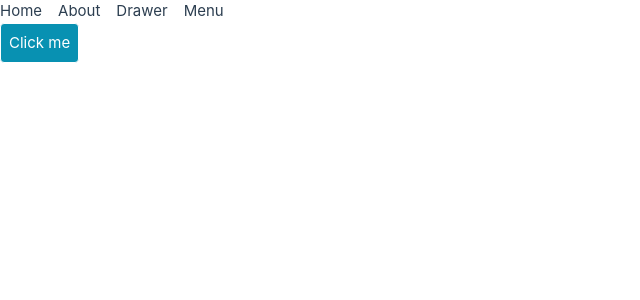
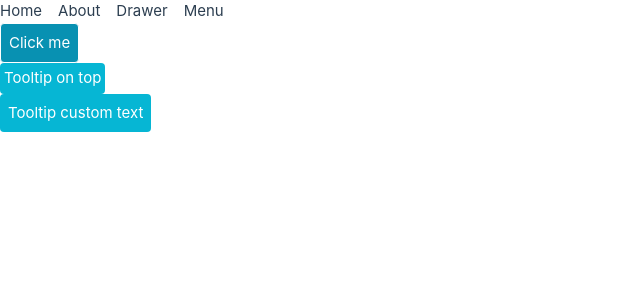
Before and after one commit to brey-soeng/vue-project-component, a Vue app: page /en/drawer in a window 1280 px wide. Shown: the top 300 px of the page, without its empty margins (0-640 px from the left). Built offline with nearby package versions, Linux system fonts and the light colour scheme.

Commit message:
update tooltip component

```diff
--- a/package.json
+++ b/package.json
@@ -26,6 +26,7 @@
     "eslint-plugin-vue": "^9.9.0",
     "lodash": "^4.17.21",
     "postcss": "^8.4.21",
+    "postcss-nesting": "^11.2.2",
     "prettier": "^2.8.4",
     "tailwindcss": "^3.3.1",
     "vee-validate": "^4.8.4",
--- a/postcss.config.js
+++ b/postcss.config.js
@@ -1,6 +1,7 @@
 module.exports = {
   plugins: {
+    'tailwindcss/nesting': 'postcss-nesting',
     tailwindcss: {},
-    autoprefixer: {},
-  },
+    autoprefixer: {}
+  }
 }
--- a/src/components/NavMenu/NavMenu.vue
+++ b/src/components/NavMenu/NavMenu.vue
@@ -2,19 +2,25 @@
   <div class="flex grow flex-col gap-y-5 overflow-y-auto bg-white dark:bg-secondary-900 px-6">
     <nav class="flex flex-1 flex-col">
       <ul role="list" class="flex flex-1 flex-col">
+        <li>
+          <ul role="list" class="space-y-1">
             <NavMenuItem
               v-for="items in navigation"
               :items="items"
               :key="items.name"
               :indent="indent"
+              :navigatMenu="navigation"
+              @click="(subItem) => $emit('click', subItem)"
             />
+          </ul>
+        </li>
       </ul>
     </nav>
   </div>
 </template>
 <script setup>
 import NavMenuItem from './NavMenuItem.vue'
-import { ref } from 'vue'
+import { ref, watch } from 'vue'
 const props = defineProps({
   menuList: {
     type: [Object, Array],
@@ -27,5 +33,8 @@ const props = defineProps({
     default: '0'
   }
 })
+watch(props.menuList, (value) => {
+  navigation.value = value
+})
 const navigation = ref(props.menuList)
 </script>
--- a/src/components/NavMenu/NavMenuItem.vue
+++ b/src/components/NavMenu/NavMenuItem.vue
@@ -1,39 +1,43 @@
 <template>
-  <li>
-    <ul role="list" class="space-y-1">
-      <li @click="handleClick(item)">
+  <li @click="handleClick(list)">
     <RouterLink
-          v-if="!item?.children"
-          :to="item?.path"
+      v-if="!list?.children"
+      :to="list?.path"
       :class="[
-            'group flex gap-x-3 rounded-md p-2 text-sm leading-6 font-semibold text-default-500 dark:text-white hover:text-secondary-700  hover:bg-opacity-50 hover:dark:text-white hover:dark:text-opacity-80 hover:dark:bg-secondary-700 hover:dark:bg-opacity-50 hover:bg-default-100'
+        list.meta.current
+          ? 'bg-default-100 text-secondary-700  dark:bg-secondary-700  dark:bg-opacity-50'
+          : 'text-default-700',
+        'group flex gap-x-3 rounded-md p-2 text-sm leading-6 font-semibold  dark:text-white hover:text-secondary-700  hover:bg-opacity-50 hover:dark:text-white hover:dark:text-opacity-80 hover:dark:bg-secondary-700 hover:dark:bg-opacity-50 hover:bg-default-100'
       ]"
     >
-          <SvgIcon v-if="item?.meta?.icon" :name="item?.meta?.icon" />
+      <SvgIcon v-if="list?.meta?.icon" :name="list?.meta?.icon" />
       <span
         v-else
         :class="[
           'flex h-6 w-6 shrink-0 items-center justify-center rounded-md border text-[0.625rem] font-medium bg-white dark:bg-secondary-500 dark:bg-opacity-40 dark:text-white dark:border-0 uppercase'
         ]"
-            >{{ item?.meta?.title.toString().charAt(0) }}</span
+        >{{ list?.meta?.title.toString().charAt(0) }}</span
       >
-          <span class="first-letter:capitalize">{{ item?.meta?.title }}</span>
+      <span class="first-letter:capitalize">{{ list?.meta?.title }}</span>
     </RouterLink>
     <Disclosure as="div" v-else v-slot="{ open }">
       <DisclosureButton
         :class="[
-              'flex items-center w-full text-left rounded-md p-2 gap-x-3 text-sm leading-6 dark:text-white font-semibold text-default-500 hover:text-primary-700 hover:bg-opacity-50 hover:dark:text-white hover:dark:text-opacity-80 hover:dark:bg-secondary-700 hover:dark:bg-opacity-50 hover:bg-default-100'
+          list.meta.current
+            ? 'bg-default-100 text-secondary-700 dark:bg-secondary-700  dark:bg-opacity-50'
+            : 'text-default-700',
+          'flex items-center w-full text-left rounded-md p-2 gap-x-3 text-sm leading-6 dark:text-white font-semibold  hover:text-primary-700 hover:bg-opacity-50 hover:dark:text-white hover:dark:text-opacity-80 hover:dark:bg-secondary-700 hover:dark:bg-opacity-50 hover:bg-default-100'
         ]"
       >
-            <SvgIcon v-if="item?.meta?.icon" :name="item?.meta?.icon" />
+        <SvgIcon v-if="list?.meta?.icon" :name="list?.meta?.icon" />
         <span
           v-else
           :class="[
             'flex h-6 w-6 shrink-0 items-center justify-center rounded-md border text-[0.625rem] font-medium bg-white dark:bg-secondary-500 dark:bg-opacity-40 dark:text-white dark:border-0 uppercase'
           ]"
-              >{{ item?.meta?.title.toString().charAt(0) }}</span
+          >{{ list?.meta?.title.toString().charAt(0) }}</span
         >
-            <span class="first-letter:capitalize">{{ item?.meta?.title }}</span>
+        <span class="first-letter:capitalize">{{ list?.meta?.title }}</span>
         <ChevronRightIcon
           :class="[
             open ? 'rotate-90 text-default-500' : 'text-default-400',
@@ -42,21 +46,20 @@
           aria-hidden="true"
         />
       </DisclosureButton>
-          <DisclosurePanel v-if="item?.children" as="ul" :style="indentStyle">
+      <DisclosurePanel v-if="list?.children && list?.children.length" as="ul" :style="indentStyle">
         <nav-menu-item
-              v-for="subItem in item.children"
+          v-for="subItem in list?.children"
           :items="subItem"
           :key="subItem.name"
           :indent="indent"
+          @click="(subItem) => $emit('click', subItem)"
         />
       </DisclosurePanel>
     </Disclosure>
   </li>
-    </ul>
-  </li>
 </template>
 <script setup>
-import { computed, ref } from 'vue'
+import { computed, ref, watch } from 'vue'
 import { RouterLink } from 'vue-router'
 import SvgIcon from '@/components/SvgIcon.vue'
 import { Disclosure, DisclosureButton, DisclosurePanel } from '@headlessui/vue'
@@ -73,16 +76,20 @@ const props = defineProps({
     default: ''
   }
 })
+
 const indentStyle = computed(() => {
   return {
     'padding-left': props.indent + 'rem'
   }
 })
-const item = ref(props.items)
+
+const list = ref(props.items)
+watch(props.items, (value) => {
+  list.value = value
+})
+
+const emit = defineEmits(['click'])
 const handleClick = (item) => {
-  if (item?.children) {
-    return
-  }
-  console.log(item)
+  emit('click', item)
 }
 </script>
--- /dev/null
+++ b/src/components/ToolTip.vue
@@ -0,0 +1,166 @@
+<template>
+  <span :tooltip="tooltipText" :position="position"><slot /></span>
+</template>
+<script setup>
+defineProps({
+  tooltipText: {
+    type: String,
+    default: 'Tooltip text'
+  },
+  position: {
+    default: 'top',
+    type: String
+  }
+})
+</script>
+<style lang="postcss">
+[tooltip] {
+  & > * {
+    display: inline-block;
+  }
+  position: relative;
+  &:before,
+  &:after {
+    text-transform: none; /* opinion 2 */
+    font-size: 0.9em; /* opinion 3 */
+    line-height: 1;
+    user-select: none;
+    pointer-events: none;
+    position: absolute;
+    display: none;
+    opacity: 0;
+  }
+  &:before {
+    content: '';
+    border: 5px solid transparent; /* opinion 4 */
+    z-index: 1001; /* absurdity 1 */
+  }
+  &:after {
+    content: attr(tooltip); /* magic! */
+
+    /* most of the rest of this is opinion */
+    font-family: Helvetica, sans-serif;
+    text-align: center;
+
+    /*
+    Let the content set the size of the tooltips
+    but this will also keep them from being obnoxious
+    */
+    min-width: 3em;
+    max-width: 21em;
+    white-space: nowrap;
+    overflow: hidden;
+    text-overflow: ellipsis;
+    padding: 0.5rem;
+    border-radius: 0.3rem;
+    box-shadow: 0 1em 2em -0.5em rgba(0, 0, 0, 0.35);
+    background: #495057;
+    color: #fff;
+    z-index: 1000; /* absurdity 2 */
+  }
+  &:hover:before,
+  &:hover:after {
+    display: block;
+  }
+  /* position: TOP */
+  &:not([position]):before,
+  &[position^='top']:before {
+    bottom: 100%;
+    border-bottom-width: 0;
+    border-top-color: #495057;
+  }
+  &:not([position]):after,
+  &[position^='top']::after {
+    bottom: calc(100% + 5px);
+  }
+
+  &:not([position])::before,
+  &:not([position])::after,
+  &[position^='top']::before,
+  &[position^='top']::after {
+    left: 50%;
+    transform: translate(-50%, -0.5em);
+  }
+
+  /* position: BOTTOM */
+  &[position^='bottom']::before {
+    top: 105%;
+    border-top-width: 0;
+    border-bottom-color: #495057;
+  }
+  &[position^='bottom']::after {
+    top: calc(105% + 5px);
+  }
+  &[position^='bottom']::before,
+  &[position^='bottom']::after {
+    left: 50%;
+    transform: translate(-50%, 0.5em);
+  }
+
+  /* position: LEFT */
+  &[position^='left']::before {
+    top: 50%;
+    border-right-width: 0;
+    border-left-color: #495057;
+    left: calc(0em - 5px);
+    transform: translate(-0.5em, -50%);
+  }
+  &[position^='left']::after {
+    top: 50%;
+    right: calc(100% + 5px);
+    transform: translate(-0.5em, -50%);
+  }
+
+  /* position: RIGHT */
+  &[position^='right']::before {
+    top: 50%;
+    border-left-width: 0;
+    border-right-color: #495057;
+    right: calc(0em - 5px);
+    transform: translate(0.5em, -50%);
+  }
+  &[position^='right']::after {
+    top: 50%;
+    left: calc(100% + 5px);
+    transform: translate(0.5em, -50%);
+  }
+
+  /* FX All The Things */
+  &:not([position]):hover::before,
+  &:not([position]):hover::after,
+  &[position^='top']:hover::before,
+  &[position^='top']:hover::after,
+  &[position^='bottom']:hover::before,
+  &[position^='bottom']:hover::after {
+    animation: tooltips-vert 300ms ease-out forwards;
+  }
+
+  &[position^='left']:hover::before,
+  &[position^='left']:hover::after,
+  &[position^='right']:hover::before,
+  &[position^='right']:hover::after {
+    animation: tooltips-horz 300ms ease-out forwards;
+  }
+}
+
+/* don't show empty tooltips */
+[tooltip='']::before,
+[tooltip='']::after {
+  display: none !important;
+}
+
+/* KEYFRAMES */
+@keyframes tooltips-vert {
+  to {
+    opacity: 0.9;
+    transform: translate(-50%, 0);
+  }
+}
+
+@keyframes tooltips-horz {
+  to {
+    opacity: 0.9;
+    transform: translate(0, -50%);
+  }
+}
+</style>
--- /dev/null
+++ b/src/directives/Tooltip/index.js
@@ -0,0 +1,18 @@
+const tooltipDirective = (app) => {
+  app.directive('tooltip', {
+    mounted(el, binding) {
+      init(el, binding)
+    },
+    updated(el, binding) {
+      init(el, binding)
+    }
+  })
+}
+
+function init(el, binding) {
+  let position = binding.arg || 'top'
+  let tooltipText = binding.value || 'Tooltip text'
+  el.setAttribute('position', position)
+  el.setAttribute('tooltip', tooltipText)
+}
+export default tooltipDirective
--- /dev/null
+++ b/src/directives/index.js
@@ -0,0 +1,7 @@
+import tooltipDirective from './tooltip'
+
+const directives = (app) => {
+  tooltipDirective(app)
+}
+
+export default directives
--- a/src/main.js
+++ b/src/main.js
@@ -6,6 +6,10 @@ import '@/styles/style.css'
 
 import '@/plugin/global-components'
 
+import directives from './directives'
+
+directives(app)
+
 app.use(createPinia())
 app.use(router)
 app.use(i18n)
--- a/src/views/DrawerView.vue
+++ b/src/views/DrawerView.vue
@@ -5,6 +5,18 @@
   >
     click me
   </button>
+  <br />
+
+  <button v-tooltip:right.tooltip="'texting'" class="px-1 py-1 rounded bg-primary-500 text-white">
+    Tooltip on top
+  </button>
+  <br />
+  <tool-tip position="bottom" :tooltipText="'custom text'"
+    ><button class="py-2 px-2 text-white bg-primary-500 rounded">
+      Tooltip custom text
+    </button></tool-tip
+  >
+
   <drawer-slide
     :open="open"
     @close="open = false"
```
Also changed, not shown: 2 other files (tests, documents, lock files or other folders). Lines whose indentation alone changed are shown as unchanged.
